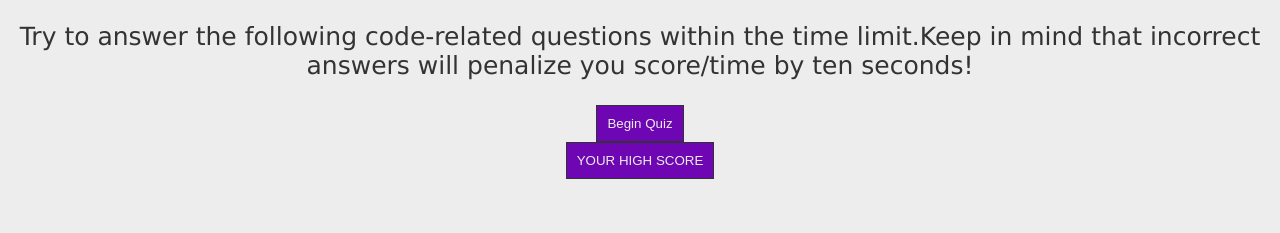
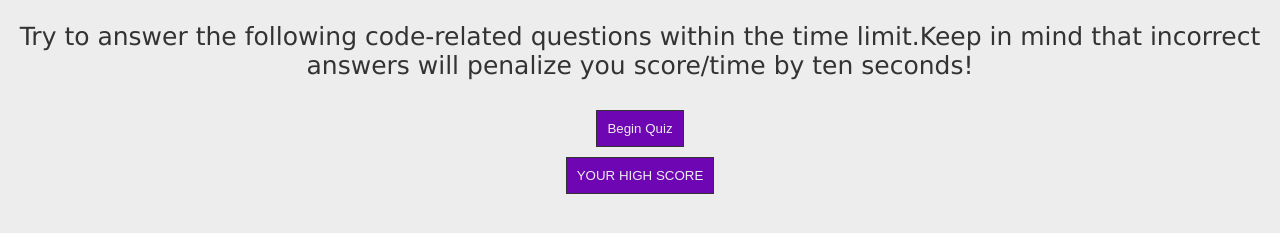
Before and after one commit to Bragren/bootcamp-quiz, a plain HTML site: page index.html in a window 1280 px wide. Shown: the part 49-282 px from the top of the page. Drawn offline with Linux system fonts and the light colour scheme.

Commit message:
fixed one style

```diff
--- a/assets/css/style.css
+++ b/assets/css/style.css
@@ -58,7 +58,7 @@ body div div h1 {
 
 .btn {
     padding: 10px;
-    margin: 0 auto;
+    margin: 5px auto;
     background-color: var(--secondary);
     color: #ededed;
     border: 1px solid var(--grey);
```
